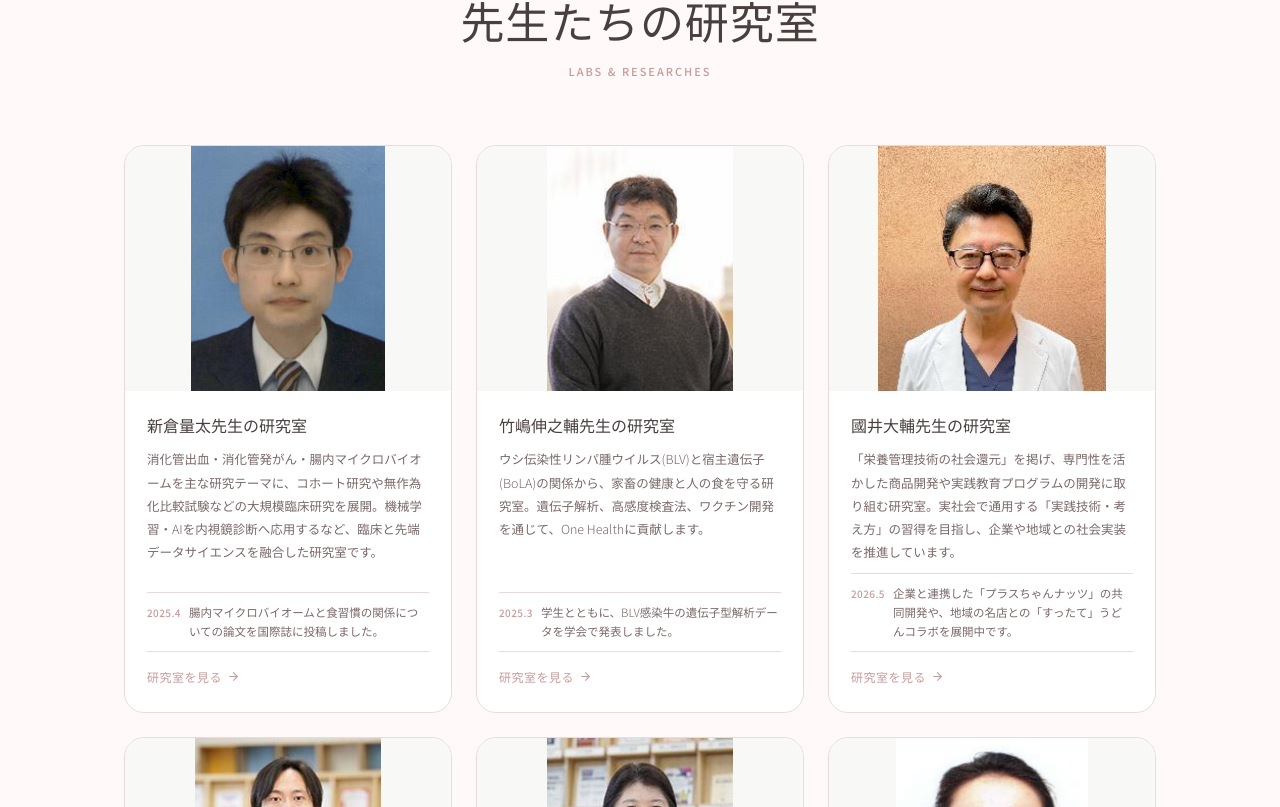
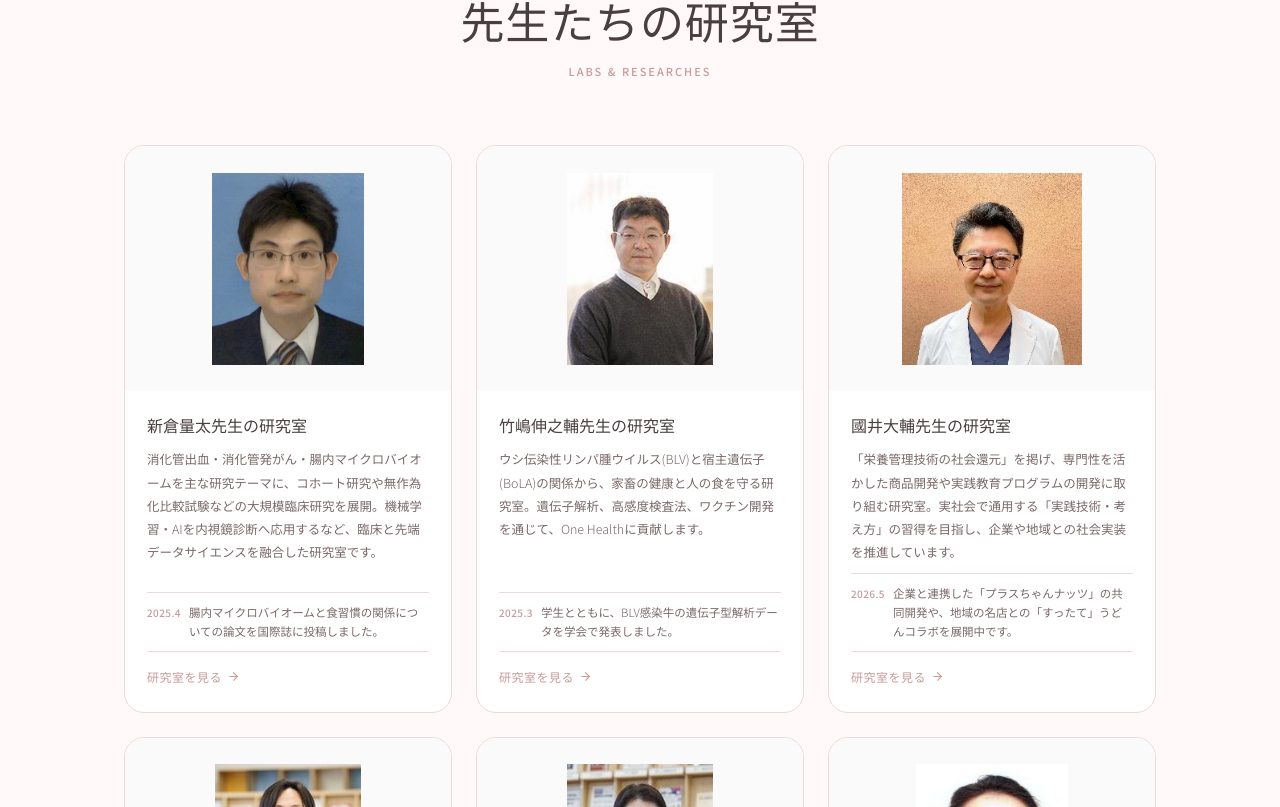
Before and after one commit to shinnosuketakeshima/shokuei-hp, a React (Vite) app: page / in a window 1280 px wide. Shown: the part 2793-3600 px from the top of the page. Built offline with nearby package versions, Linux system fonts and the light colour scheme; no server answers; the database is empty.

Commit message:
style: 教員写真をさらに「ひいた」表示に調整し、グローバル設定で統一

```diff
--- a/src/components/Labs.jsx
+++ b/src/components/Labs.jsx
@@ -19,7 +19,6 @@ const LABS = [
     name: '新倉量太先生の研究室',
     nameEn: 'G1 Lab',
     photo: facultyNiikura,
-    photoPosition: 'center 20%',
     description: '消化管出血・消化管発がん・腸内マイクロバイオームを主な研究テーマに、コホート研究や無作為化比較試験などの大規模臨床研究を展開。機械学習・AIを内視鏡診断へ応用するなど、臨床と先端データサイエンスを融合した研究室です。',
     topic: '腸内マイクロバイオームと食習慣の関係についての論文を国際誌に投稿しました。',
     topicDate: '2025.4',
@@ -31,7 +30,6 @@ const LABS = [
     name: '竹嶋伸之輔先生の研究室',
     nameEn: 'Takeshima Lab',
     photo: facultyTakeshima,
-    photoPosition: 'center 15%',
     description: 'ウシ伝染性リンパ腫ウイルス(BLV)と宿主遺伝子(BoLA)の関係から、家畜の健康と人の食を守る研究室。遺伝子解析、高感度検査法、ワクチン開発を通じて、One Healthに貢献します。',
     topic: '学生とともに、BLV感染牛の遺伝子型解析データを学会で発表しました。',
     topicDate: '2025.3',
@@ -43,7 +41,6 @@ const LABS = [
     name: '國井大輔先生の研究室',
     nameEn: 'Kunii Lab',
     photo: facultyKunii,
-    photoPosition: 'center 25%',
     description: '「栄養管理技術の社会還元」を掲げ、専門性を活かした商品開発や実践教育プログラムの開発に取り組む研究室。実社会で通用する「実践技術・考え方」の習得を目指し、企業や地域との社会実装を推進しています。',
     topic: '企業と連携した「プラスちゃんナッツ」の共同開発や、地域の名店との「すったて」うどんコラボを展開中です。',
     topicDate: '2026.5',
@@ -55,7 +52,6 @@ const LABS = [
     name: '飯村九林先生の研究室',
     nameEn: 'Iimura Lab',
     photo: facultyIimura,
-    photoPosition: 'center 20%',
     description: '小型魚類（ゼブラフィッシュ・金魚）を研究モデルに、鱗・皮膚の再生メカニズム、ヒアルロン酸の老化機構、紫外線による光老化を解析。食品成分の生体への作用を分子レベルで探る研究室です。',
     topic: '鱗再生モデルを用いたヒアルロン酸の局在・機能解析と、紫外線が石灰化に与える影響を研究中です。',
     topicDate: '2026.5',
@@ -67,7 +63,6 @@ const LABS = [
     name: '神山真澄先生の研究室',
     nameEn: 'Kamiyama Lab',
     photo: facultyKamiyama,
-    photoPosition: 'center 20%',
     description: '味噌・大豆・玉ねぎなどのポリフェノールや機能性成分を解析し、生活習慣病予防を科学的根拠に基づいて探究。「おいしい」を入口に「健康」と「安心な暮らし」を追究する研究室です。',
     topic: 'エイジェックファームとの連携で、熟成黒たまねぎマフィン「くろたまフィン」を開発しました。',
     topicDate: '2026.5',
@@ -79,7 +74,6 @@ const LABS = [
     name: '鴨下澄子先生の研究室',
     nameEn: 'Kamoshita Lab',
     photo: facultyKamoshita,
-    photoFit: 'contain',
     description: 'テンペ・オートミール・おから・ひよこ豆粉など、健康増進が期待できる食品を使った料理を試作し、被験者によるおいしさの評価を繰り返す研究室。「健康によいものを、おいしく続けられる」を科学的に追究します。',
     topic: '食物繊維豊富なテンペやおからを使ったレシピを開発し、被験者を対象においしさを評価・分析しています。',
     topicDate: '2025.10',
@@ -91,7 +85,6 @@ const LABS = [
     name: '芝崎本実先生の研究室',
     nameEn: 'Shibasaki Lab',
     photo: facultyShibasaki,
-    photoPosition: 'center 20%',
     description: '和菓子職人としての経験 and 調理科学を融合させ、郷土菓子やあんこ、おだんごの「おいしさ」を科学的に解明。伝統文化を次世代につなぐ研究室です。',
     topic: 'TBS「マツコの知らない世界」に出演。みたらし団子の魅力を調理科学の視点から解説しました。',
     topicDate: '2026.5',
@@ -103,7 +96,6 @@ const LABS = [
     name: '石井和美先生の研究室',
     nameEn: 'Ishii Lab',
     photo: facultyIshii,
-    photoPosition: 'center 20%',
     description: '膨化食品の物性と雑穀粉を使ったグルテンフリーパンの開発を軸に、アレルギー対応レシピの考案にも取り組む研究室。「データでおいしさを解き明かす」調理科学を実践します。',
     topic: 'キヌア粉を用いたグルテンフリーパンの開発と、その物性評価に関する研究を進めています。',
     topicDate: '2026.5',
@@ -115,7 +107,6 @@ const LABS = [
     name: '古明地夕佳先生の研究室',
     nameEn: 'Komeichi Lab',
     photo: facultyKomeichi,
-    photoFit: 'contain',
     description: '高齢者の栄養ケアや子ども食堂、地域連携を軸に「エビデンスに基づく公衆栄養実践」を探究。新座市の健康まつり等、地域に根ざした食と健康づくりを実践しています。',
     topic: '子ども食堂を対象とした食・栄養面からの実態把握と支援・食育プログラムの評価を行っています。',
     topicDate: '2026.5',
@@ -127,7 +118,6 @@ const LABS = [
     name: '中岡加奈絵先生の研究室',
     nameEn: 'Nakaoka Lab',
     photo: facultyNakaoka,
-    photoPosition: 'center 20%',
     description: '子どもの食生活・食育や応用栄養学が専門。成長期の骨量・体力、家族との共食、社会的ジェットラグなど、日常生活に根ざした研究と地域での実践に取り組んでいます。',
     topic: '地域社会と連携し、「砂糖のひみつを科学で解き明かす！」ワークショップを開催しました。',
     topicDate: '2026.5',
@@ -139,7 +129,6 @@ const LABS = [
     name: '岡本節子先生の研究室',
     nameEn: 'Okamoto Lab',
     photo: facultyOkamoto,
-    photoFit: 'contain',
     description: '地域在住高齢者のサルコペニア・フレイル予防から介護施設の栄養ケア・マネジメントまで、超高齢社会の食と健康に正面から向き合う研究室。高齢者向けレシピ開発など、現場と連携した研究が特徴です。',
     topic: '新座市社会福祉協議会の調理ボランティア向けレシピ集に、高齢者向けメニューを監修・提供しました。',
     topicDate: '2026.5',
@@ -181,10 +170,6 @@ export default function Labs() {
                     src={lab.photo}
                     alt={lab.name}
                     decoding="async"
-                    style={{
-                      ...(lab.photoFit ? { objectFit: lab.photoFit } : {}),
-                      ...(lab.photoPosition ? { objectPosition: lab.photoPosition } : {}),
-                    }}
                   />
                 ) : (
                   <div className="lab-card-new__photo-placeholder">
--- a/src/index.css
+++ b/src/index.css
@@ -1367,13 +1367,14 @@ body {
   height: 100%;
   object-fit: contain;
   object-position: center;
-  background: #f8f8f6; /* わずかに温かみのある白 */
+  background: #fafafa;
   display: block;
   transition: transform 0.6s ease;
+  padding: 8%; /* 写真を少し小さく表示して「ひいた」印象にする */
 }
 
 .lab-card-new:hover .lab-card-new__photo-img {
-  transform: scale(1.02);
+  transform: scale(1.05);
 }
 
 .lab-card-new__photo-placeholder {
```
